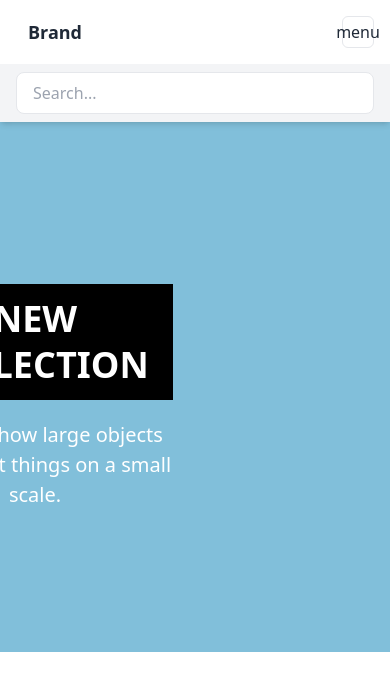
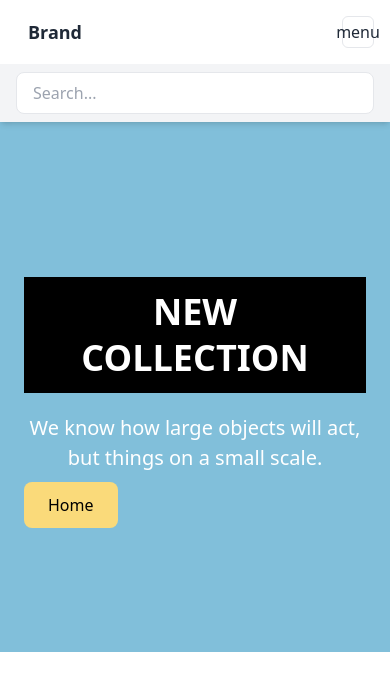
Before and after one commit to Afrazsajid/ecomerceg, a Next.js app: page / in a window 390 px wide. Shown: the top 690 px of the page. Built offline with nearby package versions, Linux system fonts and the light colour scheme.

Commit message:
reposnive firt page

```diff
--- a/app/page.tsx
+++ b/app/page.tsx
@@ -1,14 +1,21 @@
 import Image from 'next/image';
+import Link from 'next/link';
 
 export default function Home() {
   return (<>
   <div className="pink_container">
     <div className="text-container">
-      <h1 className="heading">New Collection</h1>
-    <h3 className="sub-heading">We know how large objects will act,
+      <h1 className="heading  ">New Collection  </h1>
+    <h3 className="sub-heading mb-5">We know how large objects will act,
   but things on a small scale.</h3>
+  <Link href="./"
+            className={`px-6 py-3 rounded-lg bg-secondary hover:bg-blue-600 `}
+          >
+            Home
+          </Link>
+
   </div>
-  <div className='image-container'><Image
+  <div className='image-container hidden md:block'><Image
           src="/girlshoping.png" // Replace with your image path
           alt="Description of image"
           width={700} // Adjust as needed
--- a/tailwind.config.ts
+++ b/tailwind.config.ts
@@ -18,7 +18,7 @@ const config: Config = {
                     "100": "#81BFDA",
                     DEFAULT: "#81BFDA",
                 },
-                secondary: "#FBE843",
+                secondary: "#FADA7A",
                 black: {
                     "100": "#333333",
                     "200": "#141413",
```
